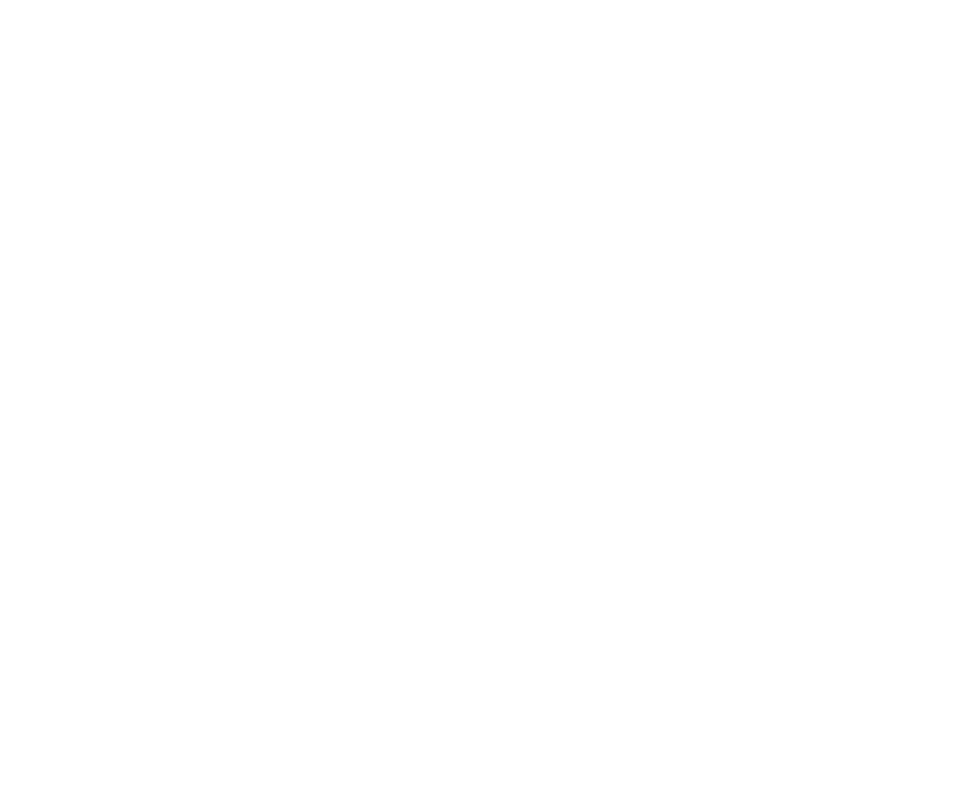
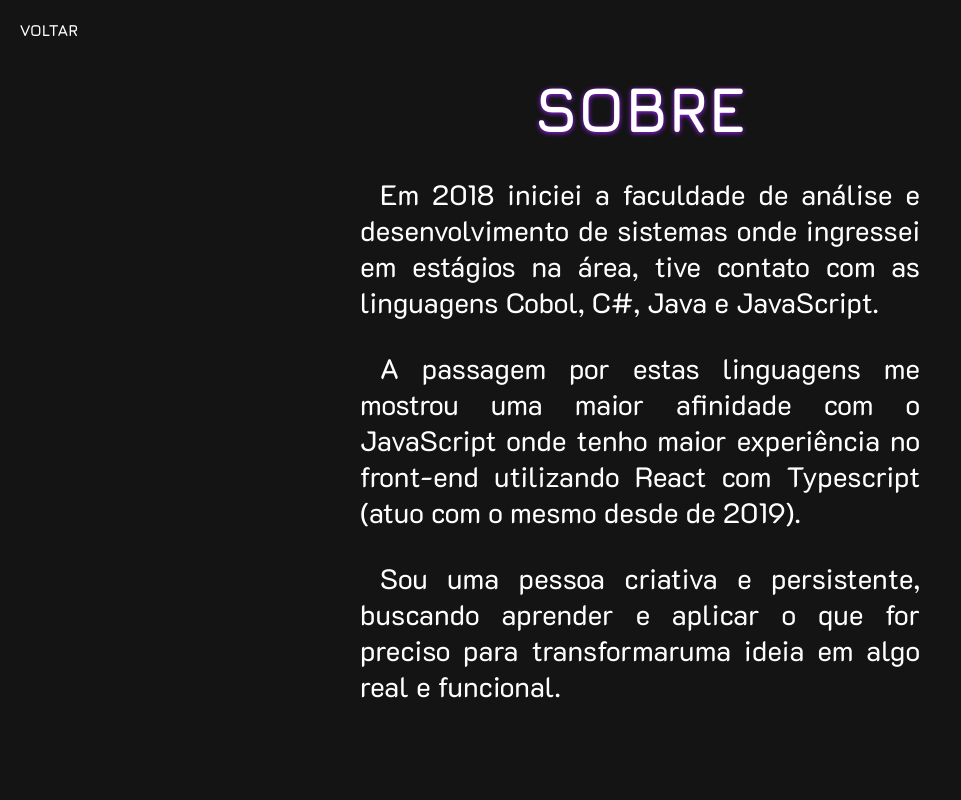
Before and after one commit to RoanArraes/portfolio-roan, a React (Create React App) app: page /sobre in a window 1280 px wide. Shown: the top 800 px of the page, without its empty margins (0-961 px from the left). Built offline with nearby package versions, Linux system fonts and the light colour scheme.

Commit message:
adjustin about to new background

```diff
--- a/src/App.css
+++ b/src/App.css
@@ -2,4 +2,5 @@
   margin: 0;
   width: 100vw;
   height: 100vh;
+  overflow: hidden;
 }
--- a/src/pages/about/About.tsx
+++ b/src/pages/about/About.tsx
@@ -8,6 +8,7 @@
   HeaderWithBack
 } from '../../components';
 import { DATA_ABOUT } from '../../utils/mock';
+import { LABEL_HEADER_ABOUT_PAGE } from '../../utils/labels';
 
 const About = () => {
 
@@ -25,7 +26,9 @@
 
   return(
     <Container>
-      <HeaderWithBack />
+      <HeaderWithBack
+        title={LABEL_HEADER_ABOUT_PAGE.title}
+      />
       <Wrapper>
         {breakTextString(DATA_ABOUT)}
       </Wrapper>
--- a/src/pages/about/styles.tsx
+++ b/src/pages/about/styles.tsx
@@ -6,10 +6,12 @@
   height: 100%;
   display: flex;
   flex-direction: column;
+  align-items: center;
+  background-color: ${({ theme }) => theme.colors.background};
 `;
 
 export const Wrapper = styled(ItemWrapper)`
-  width: 100%;
+  max-width: 600px;
   height: 100%;
   padding: 20px;
   display: flex;
@@ -17,12 +19,20 @@
   align-items: center;
   box-sizing: border-box;
   overflow: auto;
+
+  ::-webkit-scrollbar {
+    width: 5px;
+  }
+
+  ::-webkit-scrollbar-thumb {
+    background-color: ${({ theme }) => theme.colors.hover};
+  }
 `;
 
 export const TextArea = styled.span`
   max-width: 600px;
   font-size: ${({ theme }) => theme.fontSizes.medium2};
-  font-family: ${({ theme }) => theme.fonts[0]};
+  font-family: ${({ theme }) => theme.fonts[1]};
   color: ${({ theme }) => theme.colors.white};
   text-indent: 20px;
   text-align: justify;
```
